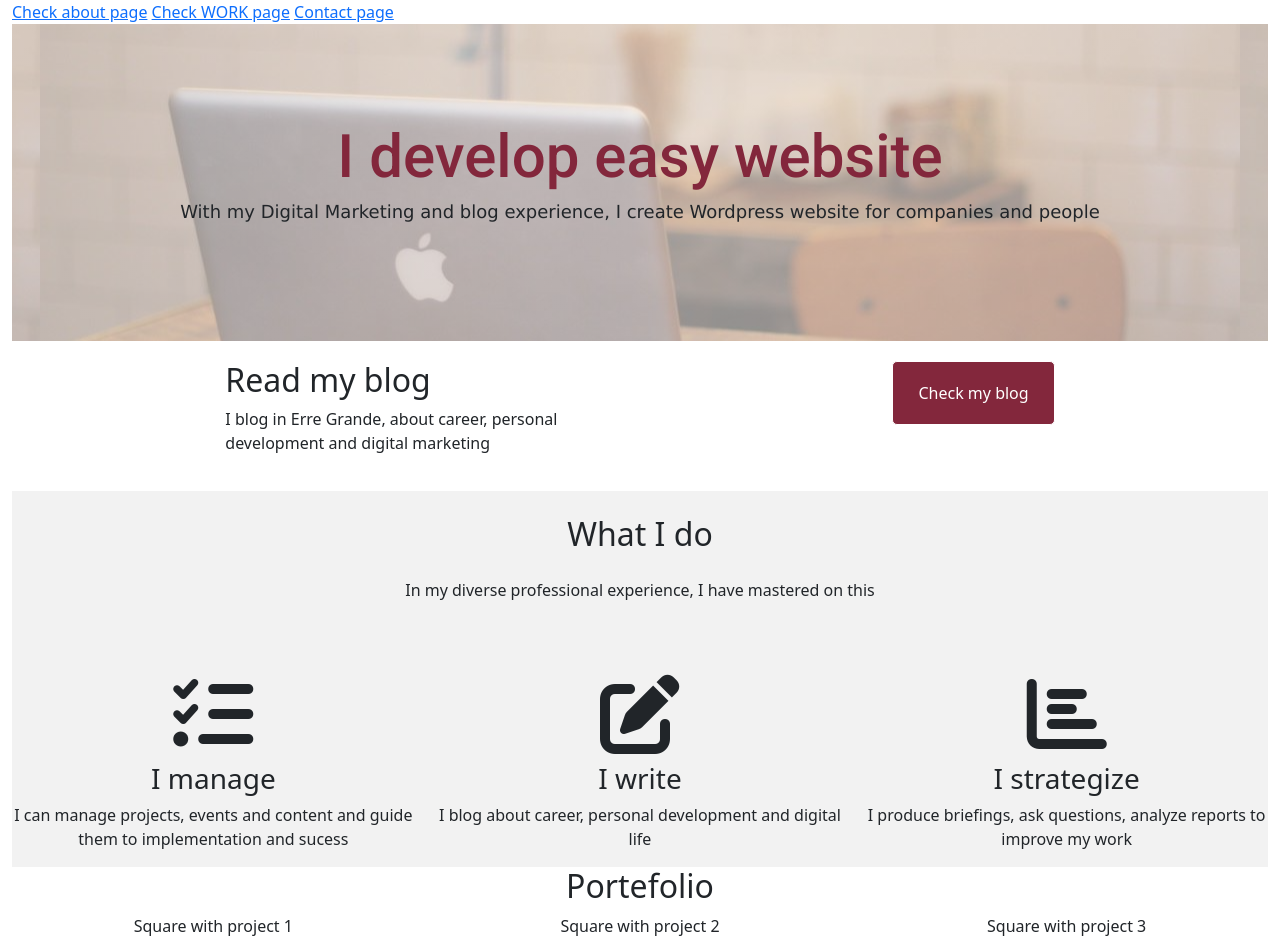
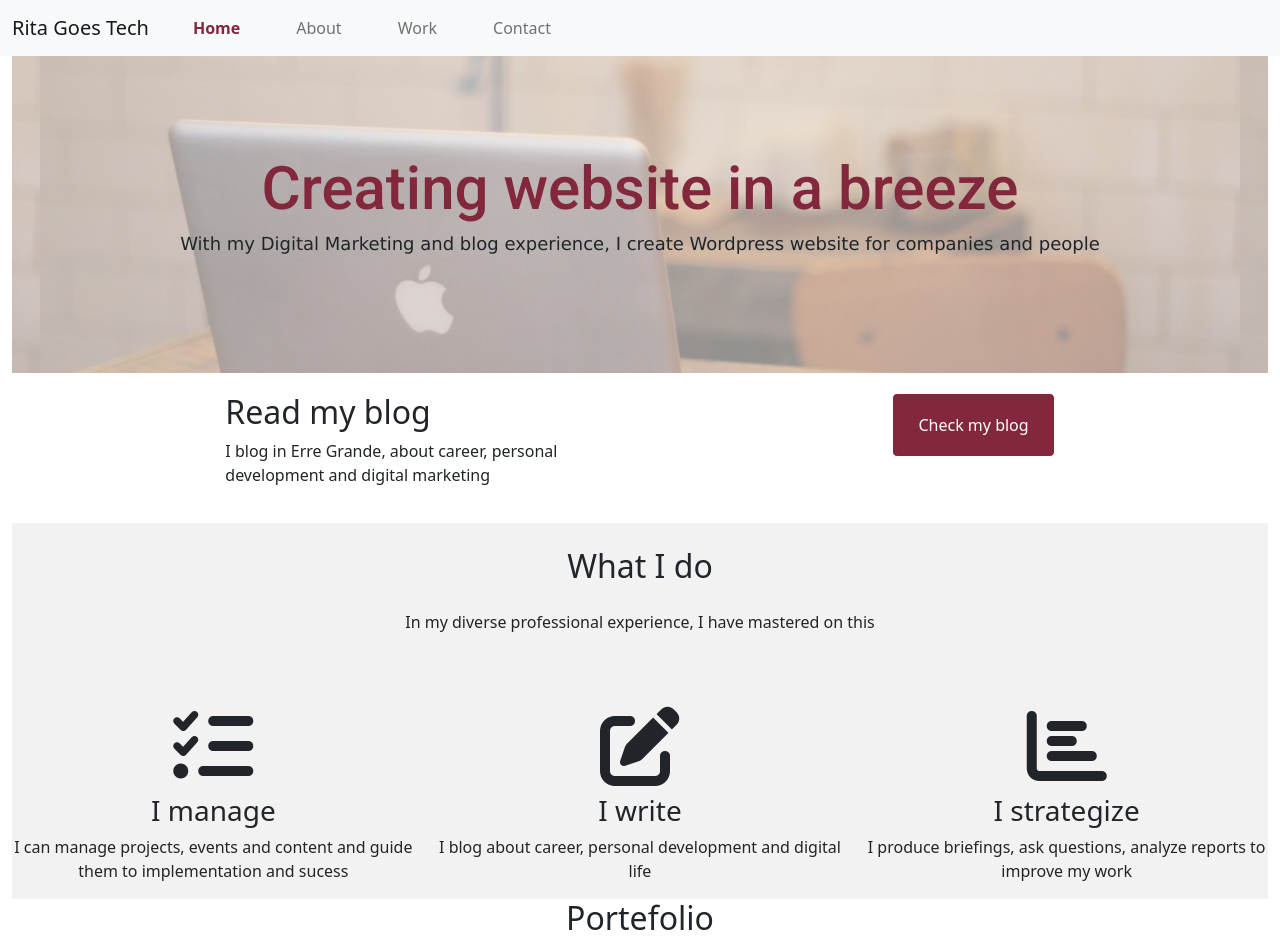
Before and after one commit to ritamaral15/responsive-portefolio, a plain HTML site: page index.html in a window 1280 px wide. Shown: the top 941 px of the page. Drawn offline with nearby package versions, Linux system fonts and the light colour scheme.

Commit message:
adding navbar

```diff
--- a/index.html
+++ b/index.html
@@ -18,14 +18,37 @@
 </head>
 
 <body>
+<nav class="navbar navbar-expand-lg navbar-light bg-light">
     <div class="container-fluid">
-<a href="about.html">Check about page</a>
-<a href="work.html">Check WORK page</a>
-<a href="contact.html">Contact page</a>
+        <a class="navbar-brand" href="#">Rita Goes Tech</a>
+        <button class="navbar-toggler" type="button" data-bs-toggle="collapse" data-bs-target="#navbarNav"
+            aria-controls="navbarNav" aria-expanded="false" aria-label="Toggle navigation">
+            <span class="navbar-toggler-icon"></span>
+        </button>
+        <div class="collapse navbar-collapse" id="navbarNav">
+            <ul class="navbar-nav">
+                <li class="nav-item">
+                    <a class="nav-link active" aria-current="page" href="index.html">Home</a>
+                </li>
+                <li class="nav-item">
+                    <a class="nav-link" href="about.html">About</a>
+                </li>
+                <li class="nav-item">
+                    <a class="nav-link" href="work.html">Work</a>
+                </li>
+                    <li class="nav-item">
+                    <a class="nav-link" href="contact.html">Contact</a>
+                </li>
+            </ul>
+        </div>
+    </div>
+</nav>
+
+    <div class="container-fluid">
         <div class="hero">
             <div class="row">
                 <div class="hero-text">
-<h1>I develop easy website</h1>
+<h1>Creating website in a breeze</h1>
 <p class="mb-3">With my Digital Marketing and blog experience, I create Wordpress website for companies and people</p>
             </div>
         </div>
--- a/style.css
+++ b/style.css
@@ -103,3 +103,16 @@ h1 {
     padding: 0;
   }
 }
+
+.navbar-light .navbar-nav .nav-link.active {
+  color: var(--branding-color) !important;
+  font-weight: bolder;
+}
+
+.nav-item {
+  padding: 0 20px;
+}
+
+.nav-item a:hover {
+  font-weight: bold;
+}
```
Also changed, not shown: about.html (+25 -0 lines), contact.html (+25 -1 lines), work.html (+25 -0 lines).
